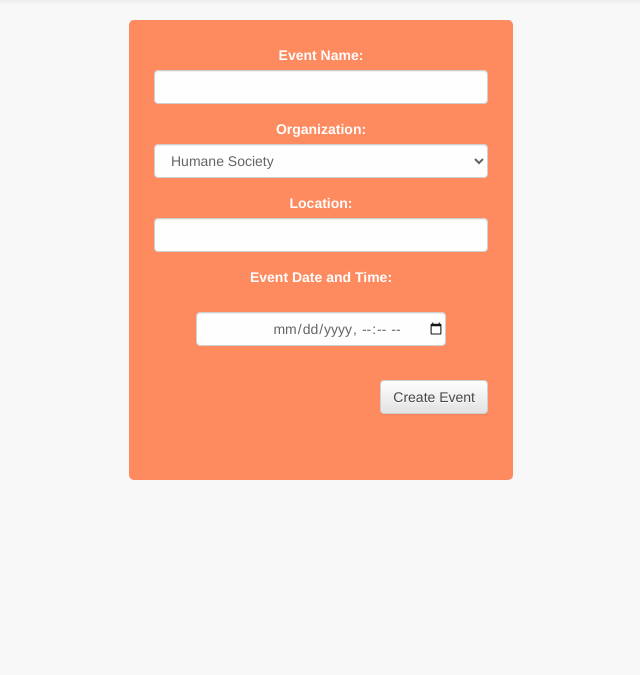
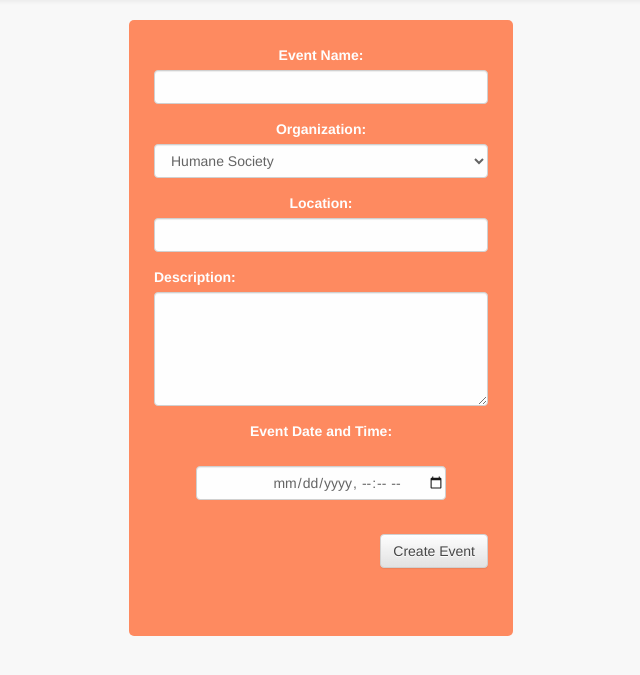
Before and after one commit to javidjs2500/Givsum_Test, a Django app: page / in a window 1280 px wide. Shown: the part 52-727 px from the top of the page, without its empty margins (319-959 px from the left). Run offline with Django 3.2, Linux system fonts and the light colour scheme; data comes from the database, SQL or seed files in the repository; both versions use the stored data as it was after the commit; some libraries are stand-ins or nearby versions.

Commit message:
Adding Description
Adding to form and description

```diff
--- a/website/mainPage/models.py
+++ b/website/mainPage/models.py
@@ -15,3 +15,4 @@ class Event(models.Model):
     organization = models.ForeignKey(Organization, on_delete = models.CASCADE)
     time = models.CharField(max_length = 250)
     date = models.CharField(max_length = 250)
+    event_description = models.CharField(default = '' ,max_length = 1500)
--- a/website/mainPage/templates/mainPage/index.html
+++ b/website/mainPage/templates/mainPage/index.html
@@ -7,8 +7,8 @@
         }
         #box {
             width: 30%;
-            height: 57.5%;
-            min-height: 350px;
+            height: 77%;
+            min-height: 550px;
             margin: auto;
             background-color: #FF7F50;
             color: #ffffff;
@@ -43,6 +43,10 @@
                     <center><label for="usr">Location:</label></center>
                     <input type="text" class="form-control" id="usr">
                 </div>
+                <div class="form-group">
+                    <label for="comment">Description:</label>
+                    <textarea class="form-control" rows="5" id="comment"></textarea>
+                </div>
                 <div>
                         <form>
                                 <center><label for="usr"><font color="white">Event Date and Time:</font></label></center><br>
```
Also changed, not shown: website/db.sqlite3, website/mainPage/migrations/0002_event_event_description.py (added).
